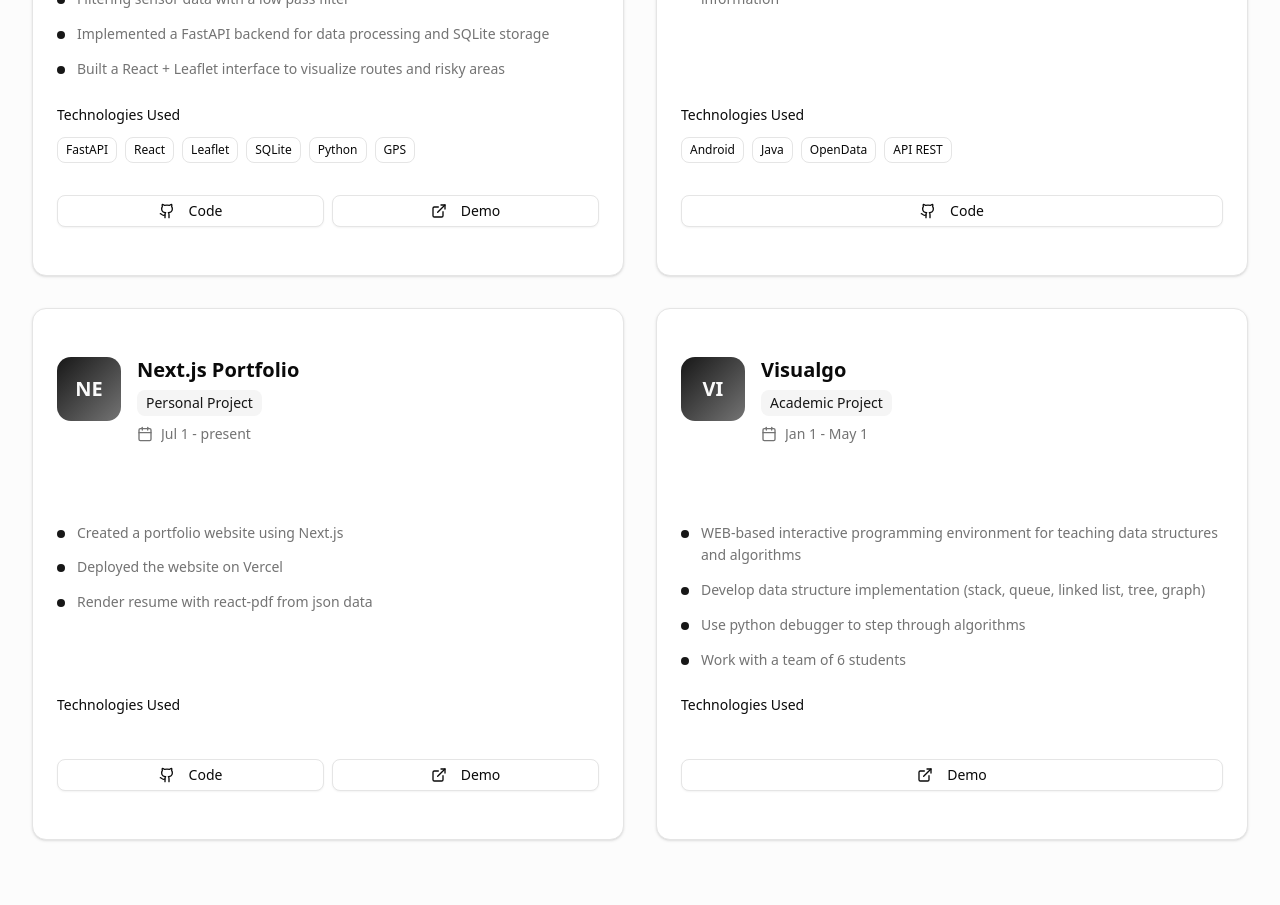
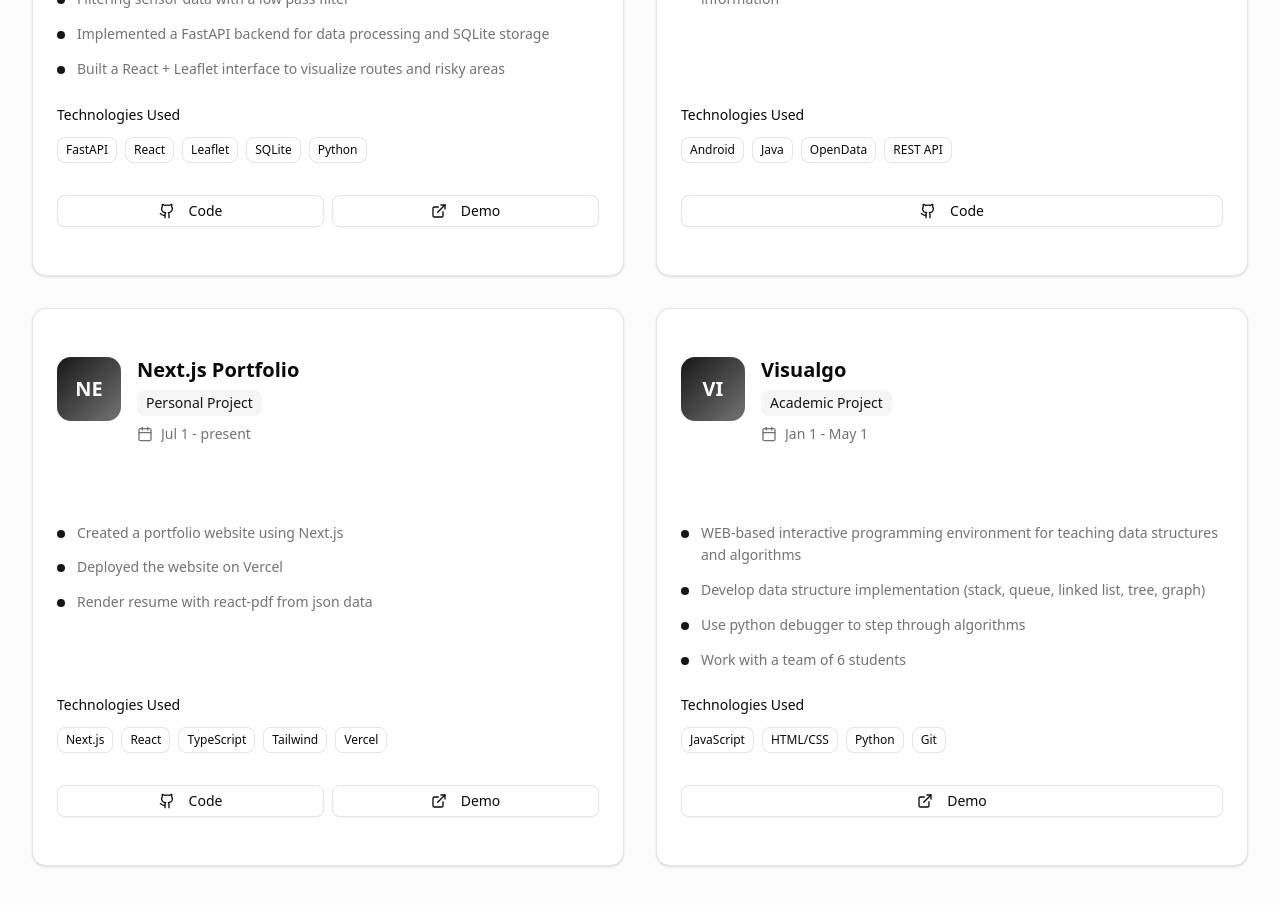
Before and after one commit to Fyzyy/next-resume, a Next.js app: page / in a window 1280 px wide. Shown: the part 3620-4525 px from the top of the page. Built offline with nearby package versions, Linux system fonts and the light colour scheme.

Commit message:
dymamic tech rendering for project

```diff
--- a/components/portfolio/ProjectsSection.tsx
+++ b/components/portfolio/ProjectsSection.tsx
@@ -1,9 +1,9 @@
 "use client";
 
-import { Card, CardContent, CardHeader } from "@/components/ui/card";
-import { Button } from "@/components/ui/button";
-import { Badge } from "@/components/ui/badge";
-import { Calendar, ExternalLink, Github } from "lucide-react";
+import {Card, CardContent, CardHeader} from "@/components/ui/card";
+import {Button} from "@/components/ui/button";
+import {Badge} from "@/components/ui/badge";
+import {Calendar, ExternalLink, Github} from "lucide-react";
 
 interface ProjectsSectionProps {
   data: any;
@@ -30,16 +30,6 @@
       return `${monthNames[parseInt(month) - 1]} 1`;
     }
     return dateStr;
-  };
-
-  const getProjectTechnologies = (projectName: string) => {
-    if (projectName === "CycloEval") {
-      return ["FastAPI", "React", "Leaflet", "SQLite", "Python", "GPS"];
-    }
-    if (projectName === "Smart Intersections") {
-      return ["Android", "Java", "OpenData", "API REST"];
-    }
-    return [];
   };
 
   return (
@@ -106,8 +96,8 @@
                     Technologies Used
                   </h4>
                   <div className="flex flex-wrap gap-1.5 sm:gap-2">
-                    {getProjectTechnologies(project.name).map(
-                      (tech, techIndex) => (
+                    {project.technologies?.map(
+                      (tech: string, techIndex: number) => (
                         <Badge
                           key={techIndex}
                           variant="outline"
--- a/components/resume/ProjectsSection.tsx
+++ b/components/resume/ProjectsSection.tsx
@@ -47,6 +47,22 @@
     lineHeight: 1.2,
     marginBottom: resumeTheme.spacing.xs,
     paddingLeft: resumeTheme.spacing.md,
+    fontFamily: resumeTheme.fonts.primary,
+  },
+  technologiesContainer: {
+    marginTop: resumeTheme.spacing.sm,
+  },
+  technologiesTitle: {
+    fontSize: resumeTheme.fontSize.sm,
+    fontWeight: "bold",
+    color: resumeTheme.colors.primary,
+    marginBottom: resumeTheme.spacing.xs,
+    fontFamily: resumeTheme.fonts.bold,
+  },
+  technologiesText: {
+    fontSize: resumeTheme.fontSize.sm,
+    color: resumeTheme.colors.secondary,
+    lineHeight: 1.2,
     fontFamily: resumeTheme.fonts.primary,
   },
   placeholderText: {
@@ -106,6 +122,15 @@
                 ))}
               </View>
             )}
+
+            {project.technologies && project.technologies.length > 0 && (
+              <View style={styles.technologiesContainer}>
+                <Text style={styles.technologiesTitle}>Technologies:</Text>
+                <Text style={styles.technologiesText}>
+                  {project.technologies.join(" • ")}
+                </Text>
+              </View>
+            )}
           </View>
         ))
       ) : (
--- a/data/maximilien.json
+++ b/data/maximilien.json
@@ -86,6 +86,7 @@
         "Implemented a FastAPI backend for data processing and SQLite storage",
         "Built a React + Leaflet interface to visualize routes and risky areas"
       ],
+      "technologies": ["FastAPI", "React", "Leaflet", "SQLite", "Python"],
       "srcUrl": "https://github.com/cyloEval/CycloEval",
       "demoUrl": "https://cycloeval-demo.vercel.app"
     },
@@ -98,6 +99,7 @@
         "Designed a basic Android app to improve intersection safety in Bordeaux",
         "Integrated OpenData Bordeaux Métropole to provide traffic and signal information"
       ],
+      "technologies": ["Android", "Java", "OpenData", "REST API"],
       "srcUrl": "https://github.com/Fyzyy/smart-intersections"
     },
     {
@@ -110,6 +112,7 @@
         "Deployed the website on Vercel",
         "Render resume with react-pdf from json data"
       ],
+      "technologies": ["Next.js", "React", "TypeScript", "Tailwind", "Vercel"],
       "srcUrl": "https://github.com/Fyzyy/next-resume",
       "demoUrl": "https://maxvid.dev"
     },
@@ -124,6 +127,7 @@
         "Use python debugger to step through algorithms",
         "Work with a team of 6 students"
       ],
+      "technologies": ["JavaScript", "HTML/CSS", "Python", "Git"],
       "demoUrl": "https://pfa-visualgo.github.io/Visualgo/ui/index.html"
     }
   ],
--- a/types/resumeType.ts
+++ b/types/resumeType.ts
@@ -43,6 +43,7 @@
   start: string;
   end: string;
   tasks: string[];
+  technologies?: string[];
   srcUrl?: string;
   demoUrl?: string;
 };
```
Also changed, not shown: 1 other file (tests, documents, lock files or other folders).
